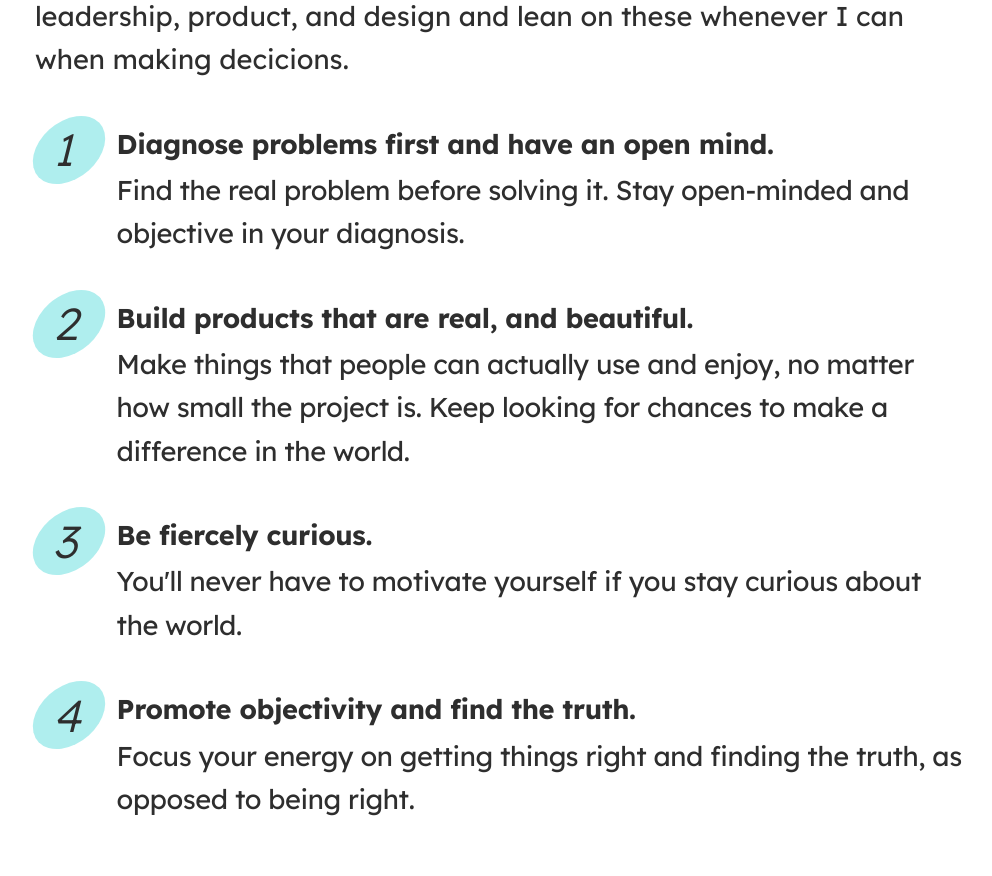
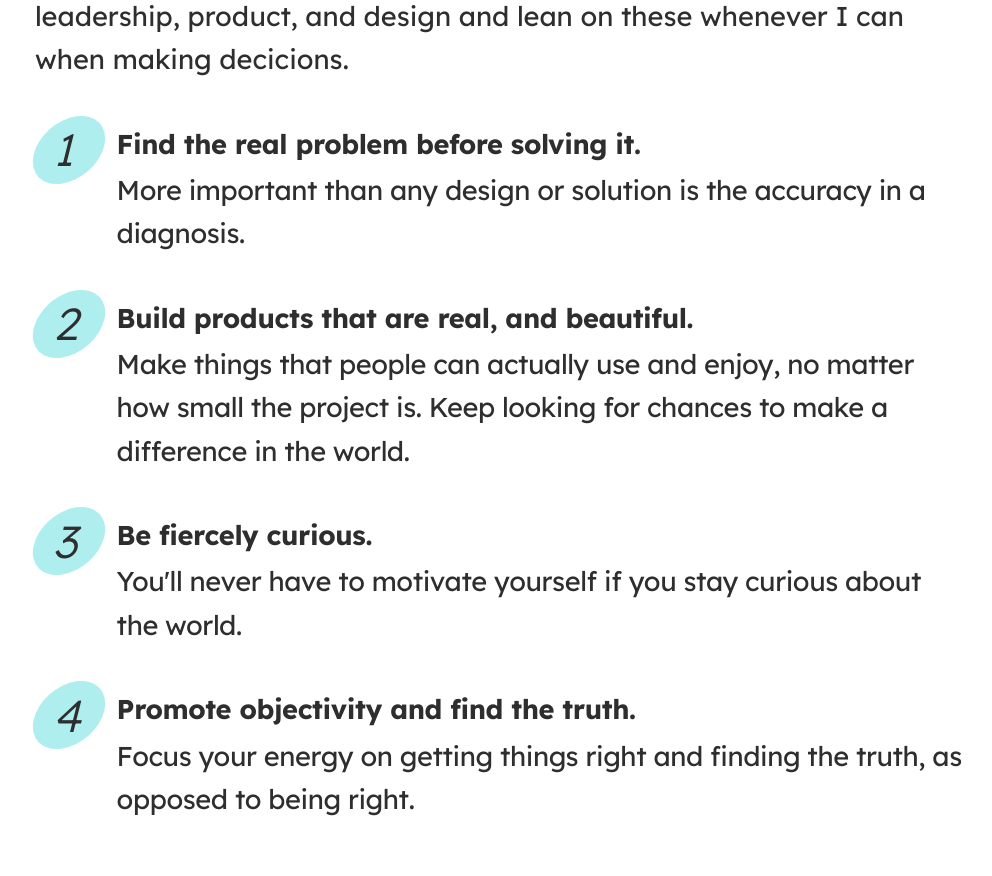
Before and after one commit to Gregalas/gregalas.github.io, a plain HTML site: page index.html in a window 1280 px wide. Shown: the part 1480-2356 px from the top of the page, without its empty margins (141-1133 px from the left). Drawn offline with nearby package versions, Linux system fonts and the light colour scheme.

Commit message:
Update index.html
Copy updates

```diff
--- a/index.html
+++ b/index.html
@@ -89,7 +89,7 @@
         <h2 class="section__title">First, philosophy</h2>
         <body class="body__paragraph">These principles provide a snapshot of how I like to think about leadership, product, and design and lean on these whenever I can when making decicions.</body>
         <ol class="numbered-list">
-            <li class="numbered-list__item push--bottom"><strong>Diagnose problems first and have an open mind.</strong> <span class="numbered-list__text">Find the real problem before solving it. Stay open-minded and objective in your diagnosis.</span></li>
+            <li class="numbered-list__item push--bottom"><strong>Find the real problem before solving it.</strong> <span class="numbered-list__text">More important than any design or solution is the accuracy in a diagnosis.</span></li>
             <li class="numbered-list__item push--bottom"><strong>Build products that are real, and beautiful.</strong> <span class="numbered-list__text">Make things that people can actually use and enjoy, no matter how small the project is. Keep looking for chances to make a difference in the world.</span></li>
             <li class="numbered-list__item push--bottom"><strong>Be fiercely curious.</strong> <span class="numbered-list__text">You'll never have to motivate yourself if you stay curious about the world.</span></li>
             <li class="numbered-list__item push--bottom"><strong>Promote objectivity and find the truth.</strong> <span class="numbered-list__text">Focus your energy on getting things right and finding the truth, as opposed to being right.</span></li>
```
